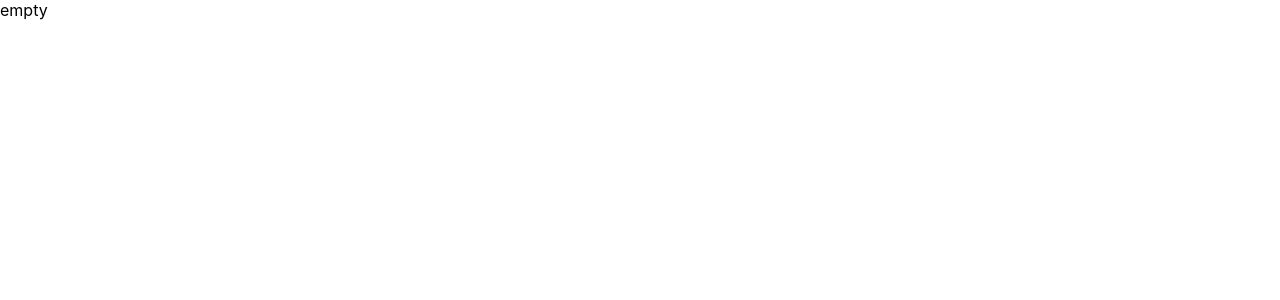
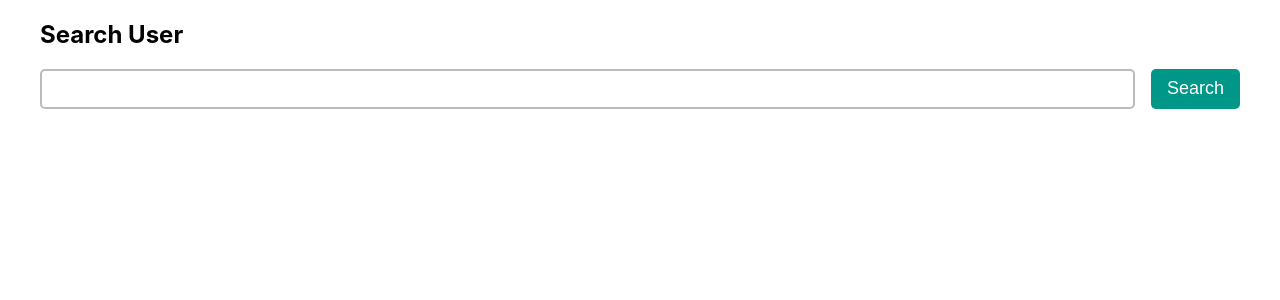
Before and after one commit to samranfeli/github-user-searcher, a React (Create React App) app: page / in a window 1280 px wide. Shown: the top 300 px of the page. Built offline with nearby package versions, Linux system fonts and the light colour scheme.

Commit message:
create Home page and add form component

```diff
--- a/package.json
+++ b/package.json
@@ -13,6 +13,7 @@
     "react": "^18.2.0",
     "react-dom": "^18.2.0",
     "react-scripts": "5.0.1",
+    "sass": "^1.53.0",
     "typescript": "^4.7.4",
     "web-vitals": "^2.1.4"
   },
--- a/src/App.tsx
+++ b/src/App.tsx
@@ -1,7 +1,10 @@
+import Home from "./pages/Home";
+import './styles/global.scss';
+
 function App() {
   return (
-    <div>
-      empty
+    <div className="container">
+      <Home />
     </div>
   );
 }
--- /dev/null
+++ b/src/components/Home/SearchForm.tsx
@@ -0,0 +1,11 @@
+import classes from '../../styles/SearchForm.module.scss';
+
+const SearchForm = () => <form className={classes.form}>
+    <h2>Search User</h2>
+    <div className={classes.searchGroup}>
+        <input type="text" className={classes.input} />
+        <button type='submit' className={classes.button}> Search </button>
+    </div>
+</form>
+
+export default SearchForm;
--- /dev/null
+++ b/src/pages/Home.tsx
@@ -0,0 +1,6 @@
+import SearchForm from "../components/Home/SearchForm";
+const Home = () => <div>
+    <SearchForm />
+</div>;
+
+export default Home;
--- /dev/null
+++ b/src/styles/SearchForm.module.scss
@@ -0,0 +1,39 @@
+.form{
+    padding: 0;
+}
+.input{
+    border: 2px solid #bbb;
+    height: 40px;
+    width: 100%;
+    box-sizing: border-box;
+    border-radius: 5px;
+    font-size: 18px;
+    padding: 0 1rem;
+}
+.button{
+    background-color: #009688;
+    height: 40px;
+    border: 0 none;
+    color: #fff;
+    font-size: 18px;
+    padding: 0 1rem;
+    margin-left: 1rem;
+    background-color: #009688;
+    height: 40px;
+    border: 0 none;
+    color: #fff;
+    font-size: 18px;
+    padding: 0 1rem;
+    margin-left: 1rem;
+    cursor: pointer;
+    border-radius: 5px;
+    transition: background-color .15s linear;
+    @media (hover: hover) {
+        &:hover{
+            background-color:#007268;
+        }
+    }
+}
+.searchGroup{
+    display: flex;
+}
--- /dev/null
+++ b/src/styles/global.scss
@@ -0,0 +1,5 @@
+.container{
+    max-width: 1200px;
+    margin-left: auto;
+    margin-right: auto;
+}
```
Also changed, not shown: 1 other file (tests, documents, lock files or other folders).
